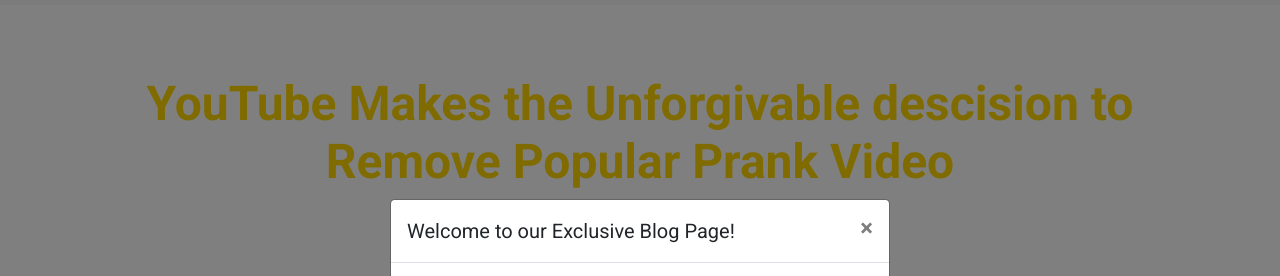
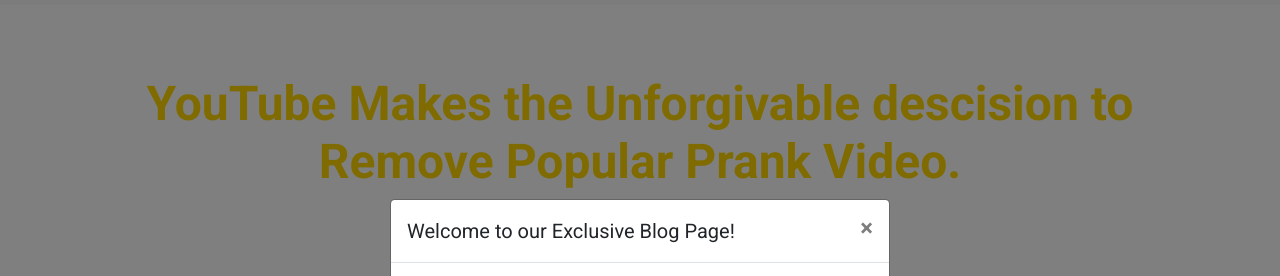
Before and after one commit to birdeyo3/website, a plain HTML site: page index.html in a window 1280 px wide. Shown: the part 61-337 px from the top of the page. Drawn offline with nearby package versions, Linux system fonts and the light colour scheme.

Commit message:
Update index.html

```diff
--- a/index.html
+++ b/index.html
@@ -110,7 +110,7 @@
 
 <div class="hero">
     <div class="container">
-        <h1>YouTube Makes the Unforgivable descision to Remove Popular Prank Video</h1>
+        <h1>YouTube Makes the Unforgivable descision to Remove Popular Prank Video.</h1>
         <h3>SIKE!!!!!!!!!!!!</h3>
     </div>
 </div>
@@ -228,4 +228,5 @@
 </script>
 <script defer src="https://static.cloudflareinsights.com/beacon.min.js/vcd15cbe7772f49c399c6a5babf22c1241717689176015" integrity="sha512-ZpsOmlRQV6y907TI0dKBHq9Md29nnaEIPlkf84rnaERnq6zvWvPUqr2ft8M1aS28oN72PdrCzSjY4U6VaAw1EQ==" data-cf-beacon='{"version":"2024.11.0","token":"df99a29091aa46e19fc57117d0821b57","r":1,"server_timing":{"name":{"cfCacheStatus":true,"cfEdge":true,"cfExtPri":true,"cfL4":true,"cfOrigin":true,"cfSpeedBrain":true},"location_startswith":null}}' crossorigin="anonymous"></script>
 </body>
+
 </html>
```
